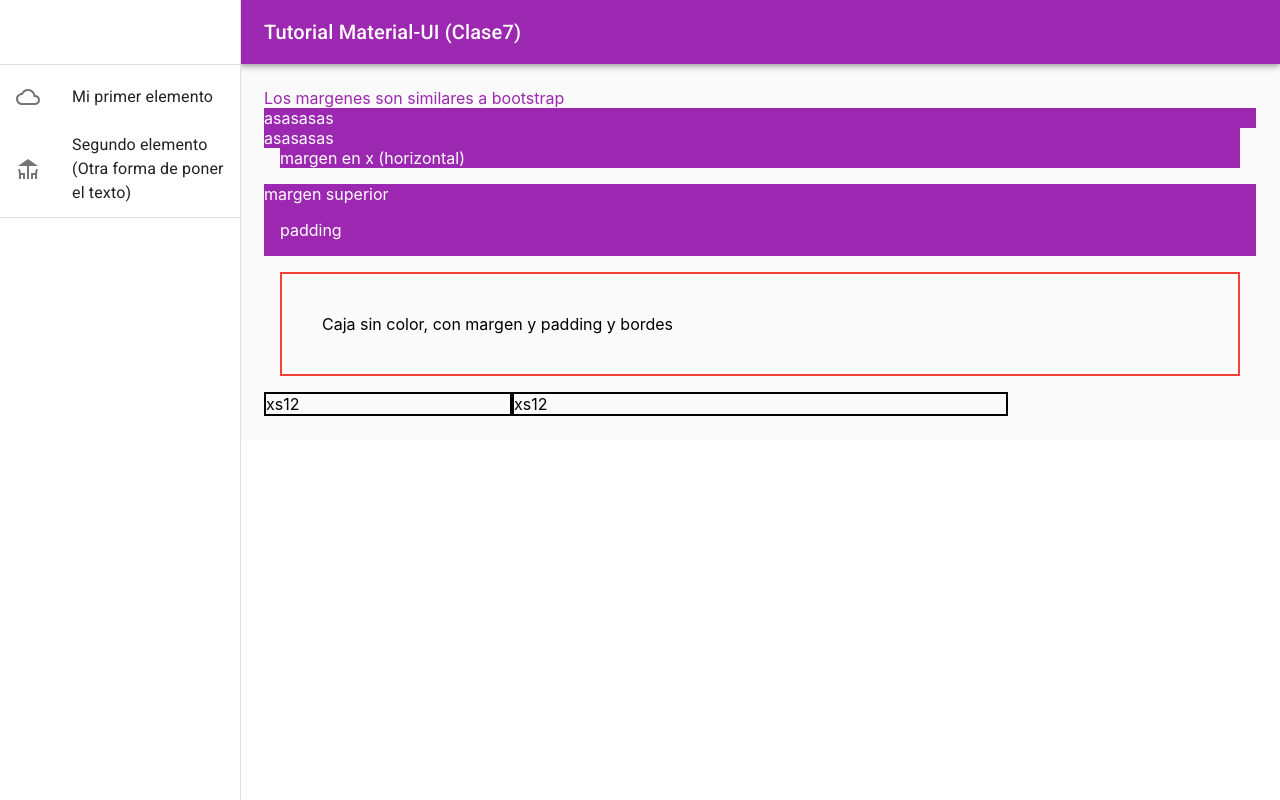
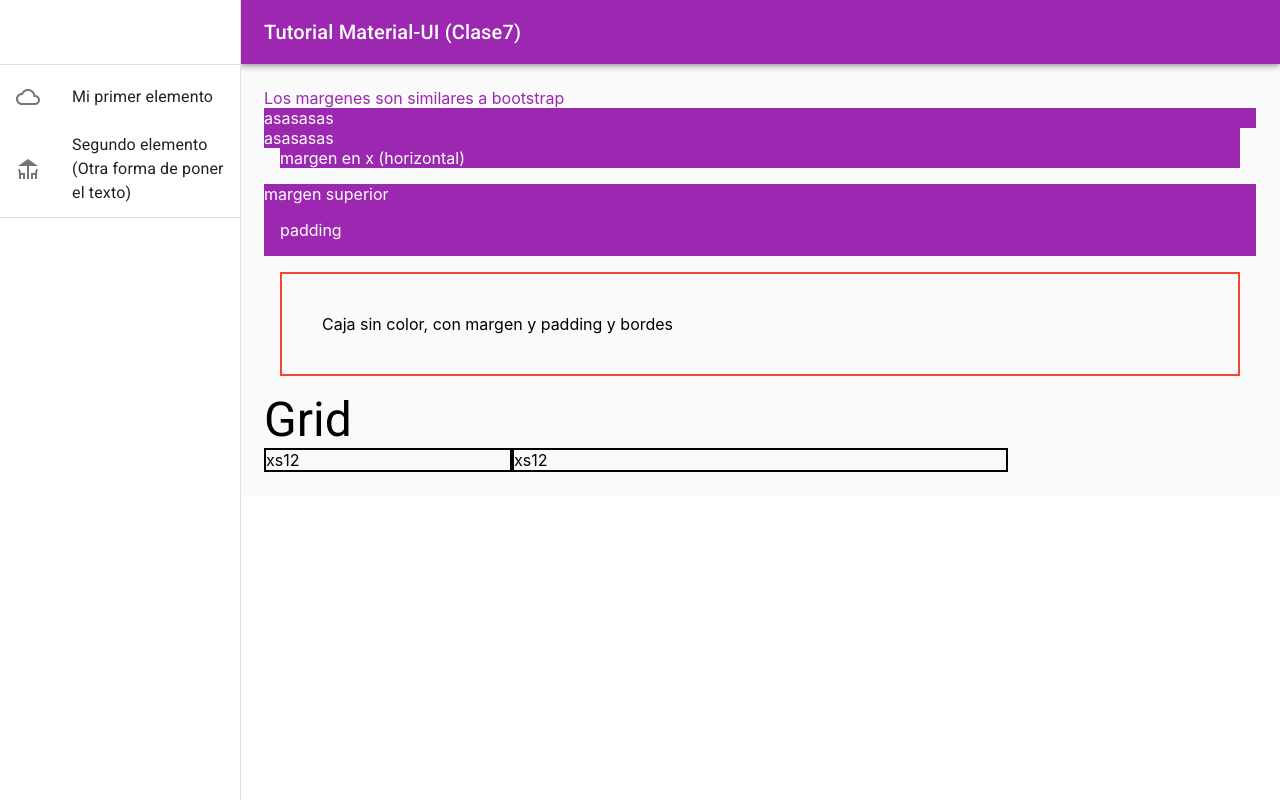
Before and after one commit to garipfederico/material_ui, a React (Create React App) app: page / in a window 1280 px wide. Built offline with nearby package versions, Linux system fonts and the light colour scheme.

Commit message:
Video13_Correcciones
Bug
El boton del menu desplegable no funcionaba.
Correciones en el Contenedor se agrega como prop la funcion accionAbrir

```diff
--- a/src/component/CajitaGrid.js
+++ b/src/component/CajitaGrid.js
@@ -1,10 +1,11 @@
 import React from 'react'
 
-import { Box, Grid } from '@material-ui/core'
+import { Box, Grid, Typography } from '@material-ui/core'
 
 function CajitaGrid() {
     return (
         <div>
+        <Typography variant='h3'>Grid </Typography>
             <Grid container>
                 <Grid item xs={12} sm={6} md={3}>
                     <Box border={2} >
--- a/src/component/Contenedor.js
+++ b/src/component/Contenedor.js
@@ -29,7 +29,7 @@ const Contenedor = () => {
     };
     return (
         <div className={classes.root}>
-            <Navbar />
+            <Navbar accionAbrir={accionAbrir} />
             <Hidden xsDown>
                 <OwnDrawer
                     variant="permanent"
```
